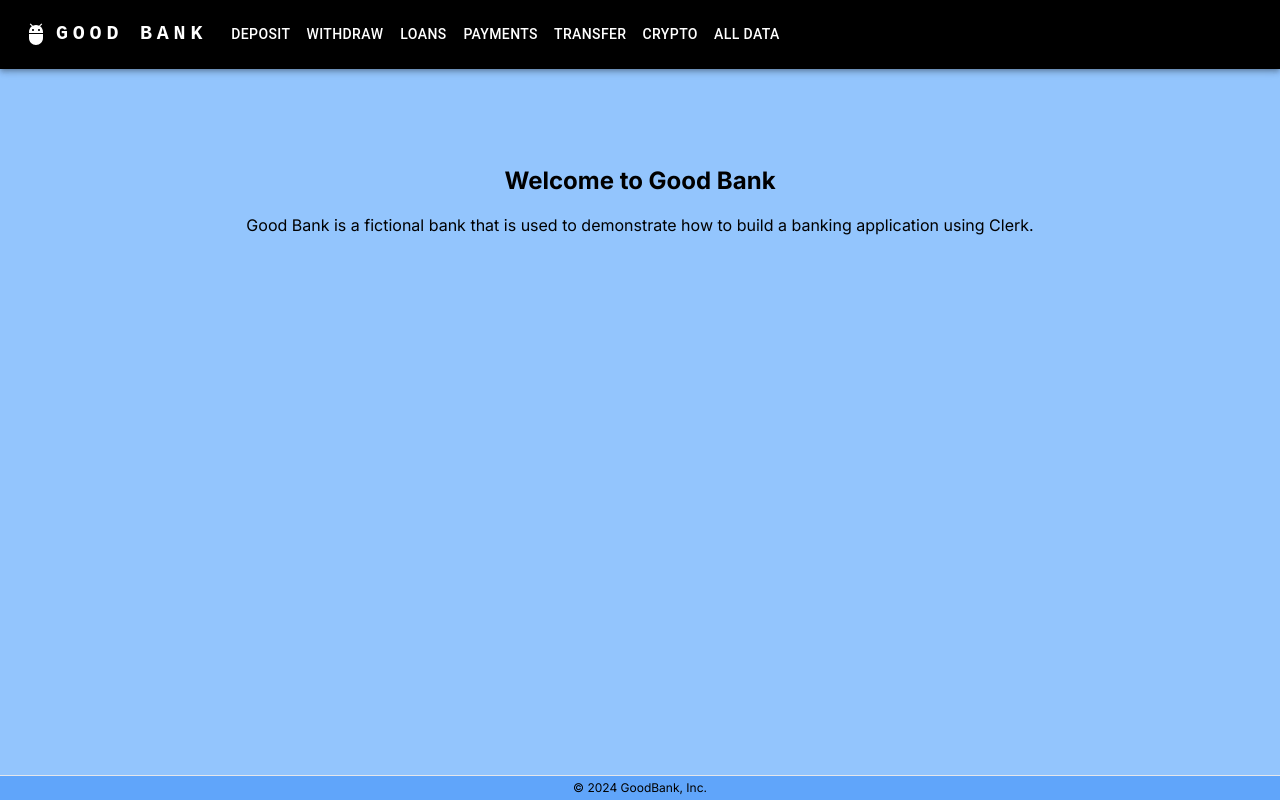
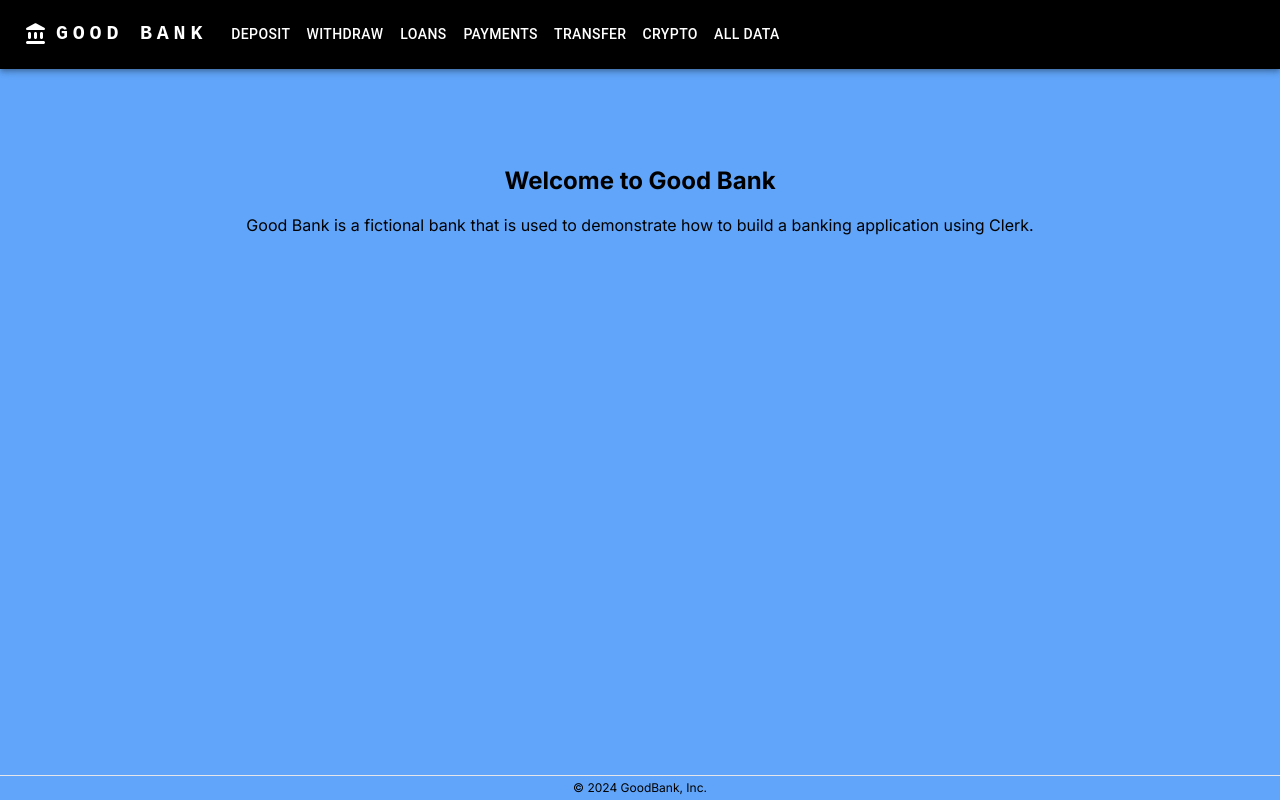
Before and after one commit to FernandoBDAF/Good-Bank-Project, a Next.js app: page /home in a window 1280 px wide. Built offline with nearby package versions, Linux system fonts and the light colour scheme.

Commit message:
adjusts in navbar

```diff
--- a/src/app/layout.tsx
+++ b/src/app/layout.tsx
@@ -21,7 +21,7 @@ export default function RootLayout({
       <html lang="en">
         <body>
           <header></header>
-          <main className={twMerge(inter.className, "bg-blue-300")}>
+          <main className={twMerge(inter.className, "bg-blue-400")}>
             {children}
           </main>
         </body>
--- a/src/components/navbar/index.tsx
+++ b/src/components/navbar/index.tsx
@@ -9,11 +9,9 @@ import Typography from "@mui/material/Typography";
 import Menu from "@mui/material/Menu";
 import MenuIcon from "@mui/icons-material/Menu";
 import Container from "@mui/material/Container";
-import Avatar from "@mui/material/Avatar";
 import Button from "@mui/material/Button";
-import Tooltip from "@mui/material/Tooltip";
 import MenuItem from "@mui/material/MenuItem";
-import AdbIcon from "@mui/icons-material/Adb";
+import AccountBalanceRoundedIcon from "@mui/icons-material/AccountBalanceRounded";
 import { UserButton } from "@clerk/nextjs";
 
 const pages = [
@@ -54,7 +52,9 @@ export default function ResponsiveAppBar() {
     <AppBar position="static">
       <Container maxWidth="xl" className="bg-black">
         <Toolbar disableGutters>
-          <AdbIcon sx={{ display: { xs: "none", md: "flex" }, mr: 1 }} />
+          <AccountBalanceRoundedIcon
+            sx={{ display: { xs: "none", md: "flex" }, mr: 1 }}
+          />
           <Typography
             variant="h6"
             noWrap
@@ -109,7 +109,9 @@ export default function ResponsiveAppBar() {
               ))}
             </Menu>
           </Box>
-          <AdbIcon sx={{ display: { xs: "flex", md: "none" }, mr: 1 }} />
+          <AccountBalanceRoundedIcon
+            sx={{ display: { xs: "flex", md: "none" }, mr: 1 }}
+          />
           <Typography
             variant="h5"
             noWrap
```
Also changed, not shown: src/app/(logged)/layout.tsx (+0 -7 lines).
